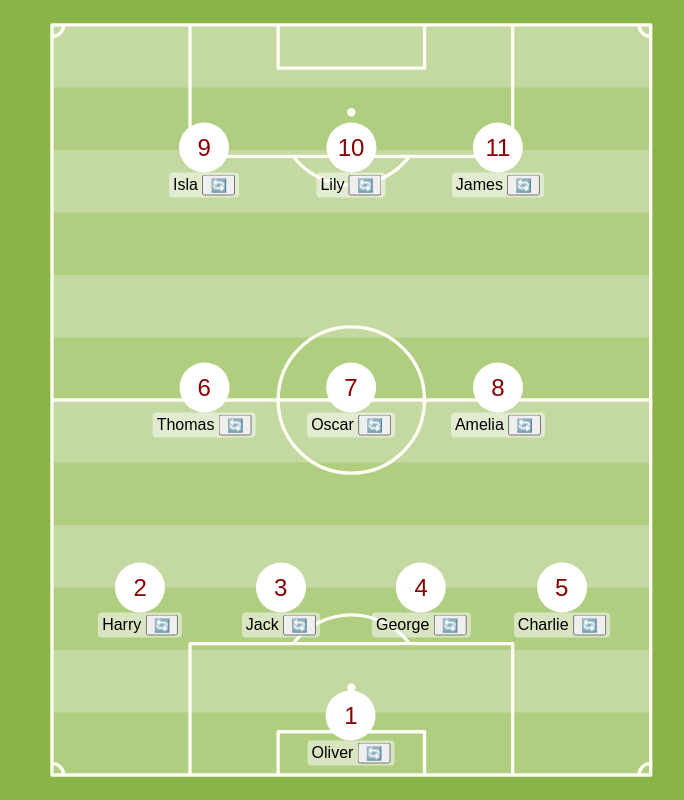
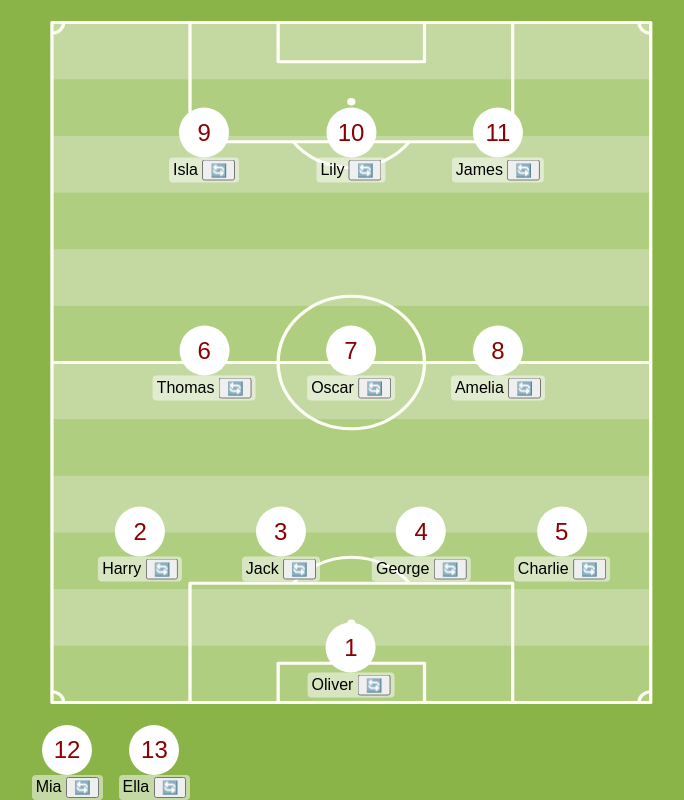
Before and after one commit to daveweij/fs-lineup, a website built with Vite: page index.html in a window 1280 px wide. Shown: the whole page, without its empty margins (289-973 px from the left). Built offline with nearby package versions, Linux system fonts and the light colour scheme.

Commit message:
Add bench players

```diff
--- /dev/null
+++ b/src/bench.ts
@@ -0,0 +1,17 @@
+import { createPlayerElement, type Player } from "./player";
+
+function createBench(substitutes: Player[]) {
+  if (substitutes.length === 0) return null;
+
+  const benchEl = document.createElement("section");
+  benchEl.classList.add("bench");
+
+  substitutes.forEach((player) => {
+    const playerEl = createPlayerElement(player);
+    benchEl.appendChild(playerEl);
+  });
+
+  return benchEl;
+}
+
+export { createBench };
--- a/src/main.ts
+++ b/src/main.ts
@@ -1,8 +1,9 @@
 import "./style.css";
 import pitch from "./assets/pitch.svg?raw";
 import { createPlayer } from "./player";
+import { createBench } from "./bench";
 
-const players = [
+const starters = [
   { number: 1, x: 50, y: 91, name: "Oliver" },
   { number: 2, x: 17, y: 75, name: "Harry" },
   { number: 3, x: 39, y: 75, name: "Jack" },
@@ -16,14 +17,26 @@ const players = [
   { number: 11, x: 73, y: 20, name: "James" },
 ];
 
+const substitutes = [
+  { number: 12, x: 10, y: 50, name: "Mia" },
+  { number: 13, x: 90, y: 50, name: "Ella" },
+];
+
 document.querySelector<HTMLDivElement>("#app")!.innerHTML = `
-  <main class="pitch">
-    ${pitch}
+  <main class="lineup">
+    <div class="pitch">
+      ${pitch}
+    </div>
   </main>
 `;
 
 const pitchEl = document.querySelector<HTMLDivElement>(".pitch")!;
-players.forEach((player) => {
+starters.forEach((player) => {
   const playerEl = createPlayer(player, pitchEl);
   pitchEl.appendChild(playerEl);
 });
+
+const benchEl = createBench(substitutes);
+if (benchEl) {
+  document.querySelector<HTMLElement>(".lineup")!.appendChild(benchEl);
+}
--- a/src/player.ts
+++ b/src/player.ts
@@ -1,14 +1,12 @@
-type Player = { number: number; x: number; y: number; name: string };
+export type Player = { number: number; x: number; y: number; name: string };
 
 function clamp(value: number, min: number, max: number) {
   return Math.min(Math.max(value, min), max);
 }
 
-export function createPlayer(player: Player, parentEl: HTMLDivElement) {
+export function createPlayerElement(player: Player) {
   const playerEl = document.createElement("div");
   playerEl.classList.add("player");
-  playerEl.style.left = `${player.x}%`;
-  playerEl.style.top = `${player.y}%`;
 
   playerEl.innerHTML = `
   <span class="player-avatar">${player.number}</span>
@@ -20,6 +18,13 @@ export function createPlayer(player: Player, parentEl: HTMLDivElement) {
 
   const playerNameEl = playerEl.querySelector<HTMLSpanElement>(".player-name")!;
   playerNameEl.textContent = player.name;
+  return playerEl;
+}
+
+export function createPlayer(player: Player, parentEl: HTMLDivElement) {
+  const playerEl = createPlayerElement(player);
+  playerEl.style.left = `${player.x}%`;
+  playerEl.style.top = `${player.y}%`;
 
   playerEl.addEventListener("pointerdown", (event) => {
     if (
--- a/src/style.css
+++ b/src/style.css
@@ -20,16 +20,23 @@ body {
   width: 100%;
 }
 
-.pitch {
+.lineup {
+  display: grid;
+  grid-template-rows: 1fr auto;
   width: min(100%, calc(100svh * 768 / 962));
   margin: 0 auto;
+  height: 100svh;
+}
+
+.pitch {
   position: relative;
+  min-height: 0;
 }
 
 .pitch svg {
   display: block;
   width: 100%;
-  height: auto;
+  height: 100%;
 }
 
 .player {
@@ -68,3 +75,18 @@ body {
   border-radius: 4px;
   padding: 2px 4px;
 }
+
+.bench {
+  display: flex;
+  gap: 1rem;
+  min-width: 0;
+  flex-wrap: wrap;
+}
+
+.bench > .player {
+  position: static;
+  transform: none;
+  flex: 0 0 auto;
+  touch-action: auto;
+  cursor: default;
+}
```
Also changed, not shown: src/assets/pitch.svg.
